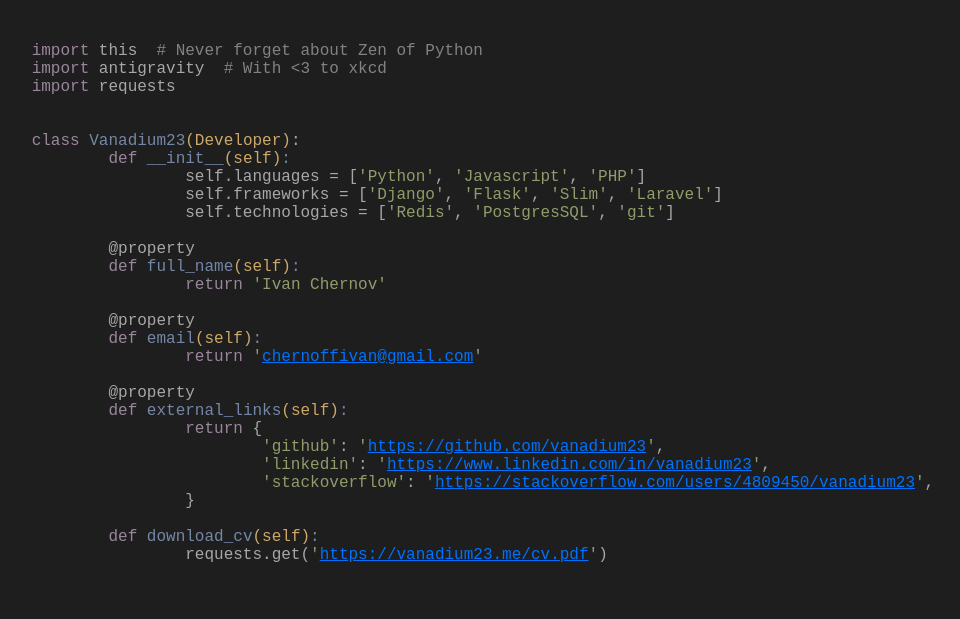
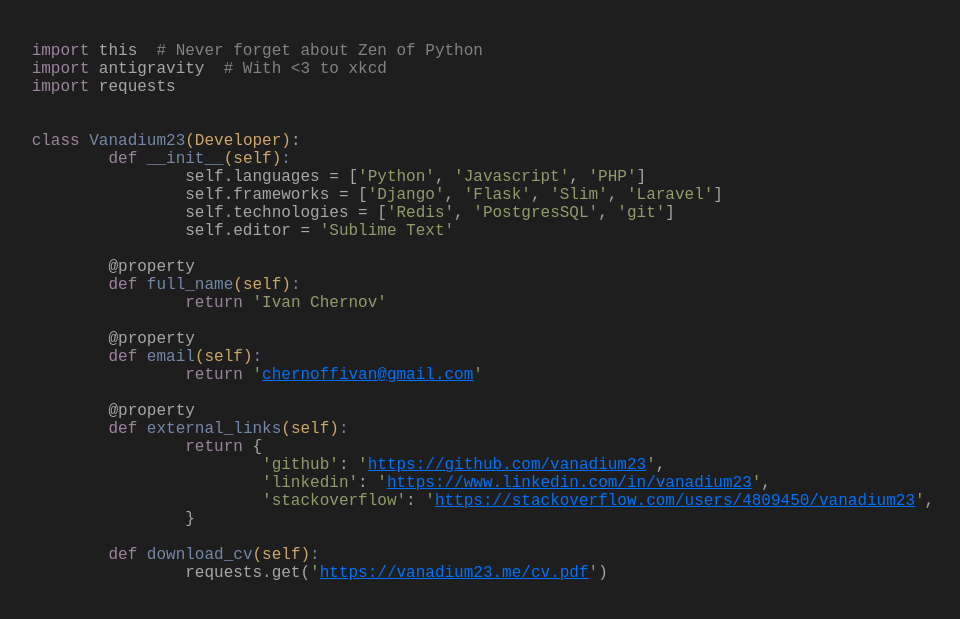
Before and after one commit to vanadium23/vanadium23.github.io, a Jekyll site: the page built from index.html, in a window 1280 px wide. Shown: the top 619 px of the page, without its empty margins (130-1090 px from the left). Built offline with Jekyll 4.4.1, drawn with Linux system fonts in a browser that asks for light colours.

Commit message:
[WIP] add editor

```diff
--- a/index.html
+++ b/index.html
@@ -16,6 +16,7 @@ title: Vanadium23
     				self.languages = [<span class="hljs-string">'Python'</span>, <span class="hljs-string">'Javascript'</span>, <span class="hljs-string">'PHP'</span>]
     				self.frameworks = [<span class="hljs-string">'Django'</span>, <span class="hljs-string">'Flask'</span>, <span class="hljs-string">'Slim'</span>, <span class="hljs-string">'Laravel'</span>]
     				self.technologies = [<span class="hljs-string">'Redis'</span>, <span class="hljs-string">'PostgresSQL'</span>, <span class="hljs-string">'git'</span>]
+                                self.editor = <span class="hljs-string">'Sublime Text'</span>
 
 <span class="hljs-meta">    			@property</span>
     			<span class="hljs-function"><span class="hljs-keyword">def</span> <span class="hljs-title">full_name</span><span class="hljs-params">(self)</span>:</span>
```
